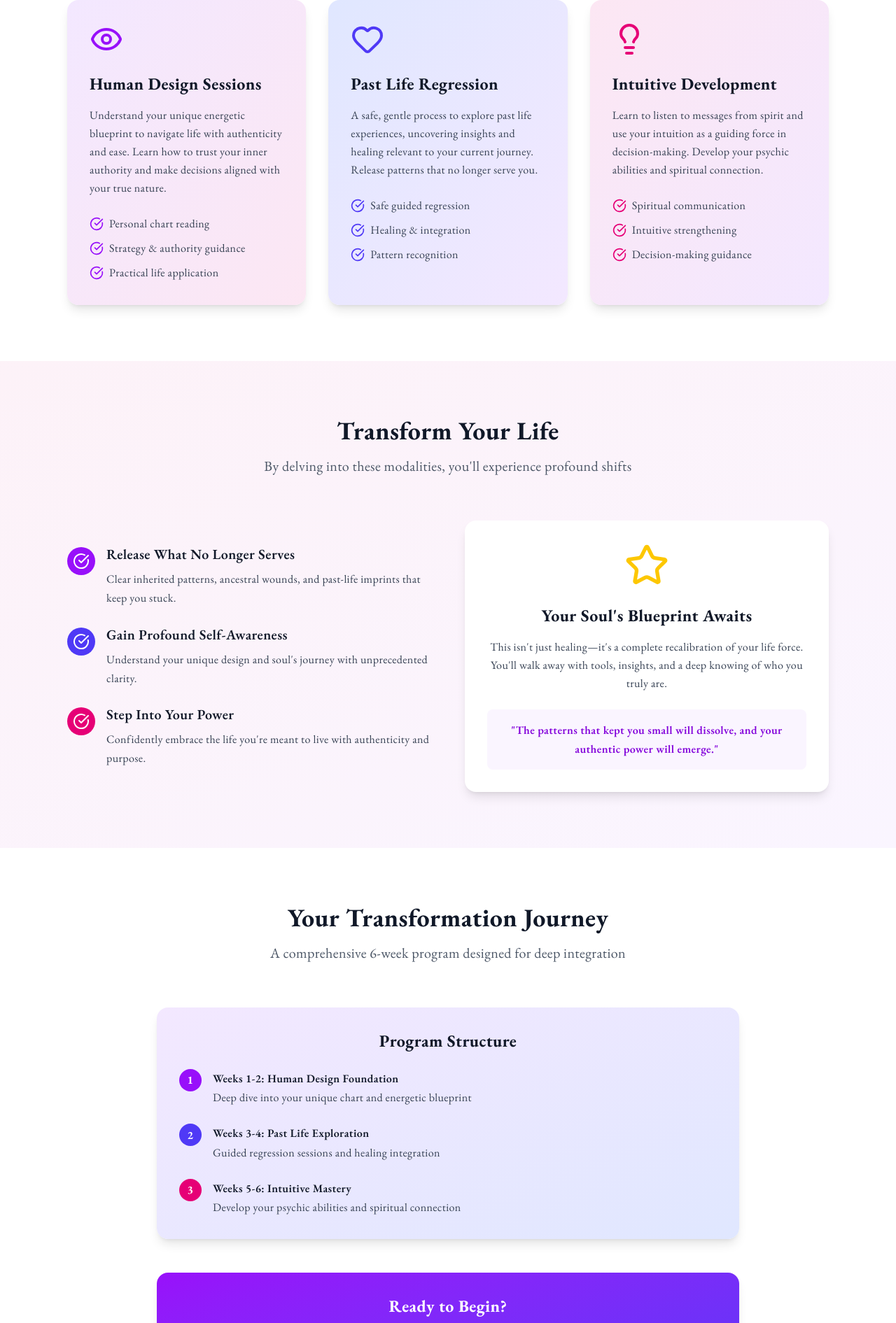
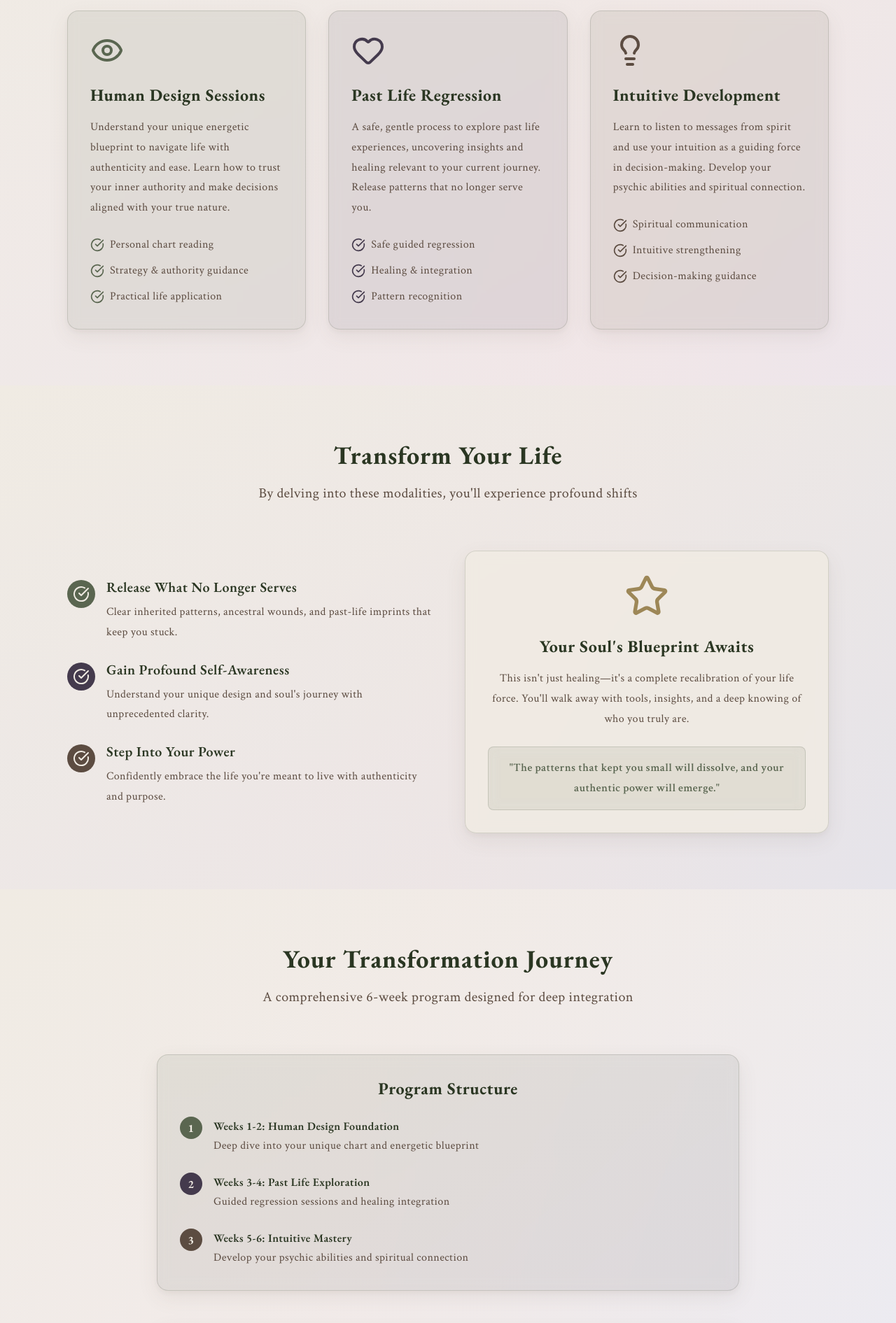
Before and after one commit to Avexel-Web-Design/NadiaElmagrabi, a Next.js app: page /embody-your-souls-purpose in a window 1280 px wide. Shown: the part 733-2624 px from the top of the page at 70% size. Built offline with nearby package versions, Linux system fonts and the light colour scheme.

Commit message:
Some sections stil need reworkimg but improvements

```diff
--- a/src/app/components/sections/embody-souls-purpose/BenefitsSection.tsx
+++ b/src/app/components/sections/embody-souls-purpose/BenefitsSection.tsx
@@ -5,7 +5,7 @@ import { CheckCircle, Star } from 'lucide-react';
 
 export default function BenefitsSection() {
   return (
-    <section className="py-20 bg-gradient-to-br from-pink-50 to-purple-50">
+    <section className="py-20 bg-gradient-to-br from-cream to-sage/10">
       <div className="max-w-6xl mx-auto px-4 sm:px-6 lg:px-8">
         <motion.div
           initial={{ opacity: 0, y: 20 }}
@@ -14,10 +14,10 @@ export default function BenefitsSection() {
           transition={{ duration: 0.8 }}
           className="text-center mb-16"
         >
-          <h2 className="text-3xl md:text-4xl font-bold text-gray-900 mb-4">
+          <h2 className="text-3xl md:text-4xl font-bold sacred-text text-forest mb-4">
             Transform Your Life
           </h2>
-          <p className="text-xl text-gray-600">
+          <p className="text-xl text-earth body-text">
             By delving into these modalities, you'll experience profound shifts
           </p>
         </motion.div>
@@ -31,30 +31,30 @@ export default function BenefitsSection() {
           >
             <ul className="space-y-6">
               <li className="flex items-start gap-4">
-                <div className="bg-purple-600 rounded-full p-2 mt-1">
-                  <CheckCircle className="w-6 h-6 text-white" />
+                <div className="bg-sage rounded-full p-2 mt-1">
+                  <CheckCircle className="w-6 h-6 text-cream" />
                 </div>
                 <div>
-                  <h3 className="text-xl font-semibold text-gray-900 mb-2">Release What No Longer Serves</h3>
-                  <p className="text-gray-700">Clear inherited patterns, ancestral wounds, and past-life imprints that keep you stuck.</p>
+                  <h3 className="text-xl font-semibold sacred-text text-forest mb-2">Release What No Longer Serves</h3>
+                  <p className="text-earth body-text">Clear inherited patterns, ancestral wounds, and past-life imprints that keep you stuck.</p>
                 </div>
               </li>
               <li className="flex items-start gap-4">
-                <div className="bg-indigo-600 rounded-full p-2 mt-1">
-                  <CheckCircle className="w-6 h-6 text-white" />
+                <div className="bg-amethyst rounded-full p-2 mt-1">
+                  <CheckCircle className="w-6 h-6 text-cream" />
                 </div>
                 <div>
-                  <h3 className="text-xl font-semibold text-gray-900 mb-2">Gain Profound Self-Awareness</h3>
-                  <p className="text-gray-700">Understand your unique design and soul's journey with unprecedented clarity.</p>
+                  <h3 className="text-xl font-semibold sacred-text text-forest mb-2">Gain Profound Self-Awareness</h3>
+                  <p className="text-earth body-text">Understand your unique design and soul's journey with unprecedented clarity.</p>
                 </div>
               </li>
               <li className="flex items-start gap-4">
-                <div className="bg-pink-600 rounded-full p-2 mt-1">
-                  <CheckCircle className="w-6 h-6 text-white" />
+                <div className="bg-earth rounded-full p-2 mt-1">
+                  <CheckCircle className="w-6 h-6 text-cream" />
                 </div>
                 <div>
-                  <h3 className="text-xl font-semibold text-gray-900 mb-2">Step Into Your Power</h3>
-                  <p className="text-gray-700">Confidently embrace the life you're meant to live with authenticity and purpose.</p>
+                  <h3 className="text-xl font-semibold sacred-text text-forest mb-2">Step Into Your Power</h3>
+                  <p className="text-earth body-text">Confidently embrace the life you're meant to live with authenticity and purpose.</p>
                 </div>
               </li>
             </ul>
@@ -65,18 +65,18 @@ export default function BenefitsSection() {
             whileInView={{ opacity: 1, x: 0 }}
             viewport={{ once: true }}
             transition={{ duration: 0.8 }}
-            className="bg-white p-8 rounded-2xl shadow-lg"
+            className="bg-cream/80 backdrop-blur-sm p-8 rounded-2xl divine-shadow mystical-border"
           >
             <div className="text-center">
-              <Star className="w-16 h-16 text-yellow-400 mx-auto mb-6" />
-              <h3 className="text-2xl font-bold text-gray-900 mb-4">
+              <Star className="w-16 h-16 text-gold mx-auto mb-6" />
+              <h3 className="text-2xl font-bold sacred-text text-forest mb-4">
                 Your Soul's Blueprint Awaits
               </h3>
-              <p className="text-gray-700 mb-6 leading-relaxed">
+              <p className="text-earth body-text mb-6 leading-relaxed">
                 This isn't just healing—it's a complete recalibration of your life force. You'll walk away with tools, insights, and a deep knowing of who you truly are.
               </p>
-              <div className="bg-purple-50 p-4 rounded-lg">
-                <p className="text-purple-700 font-semibold">
+              <div className="bg-sage/10 backdrop-blur-sm p-4 rounded-lg mystical-border">
+                <p className="text-sage font-semibold body-text">
                   "The patterns that kept you small will dissolve, and your authentic power will emerge."
                 </p>
               </div>
--- a/src/app/components/sections/embody-souls-purpose/ModalitiesSection.tsx
+++ b/src/app/components/sections/embody-souls-purpose/ModalitiesSection.tsx
@@ -5,7 +5,7 @@ import { CheckCircle, Eye, Heart, Lightbulb } from 'lucide-react';
 
 export default function ModalitiesSection() {
   return (
-    <section className="py-20 bg-white">
+    <section className="py-20 bg-gradient-to-br from-cream to-clay/10">
       <div className="max-w-6xl mx-auto px-4 sm:px-6 lg:px-8">
         <motion.div
           initial={{ opacity: 0, y: 20 }}
@@ -14,10 +14,10 @@ export default function ModalitiesSection() {
           transition={{ duration: 0.8 }}
           className="text-center mb-16"
         >
-          <h2 className="text-3xl md:text-4xl font-bold text-gray-900 mb-4">
+          <h2 className="text-3xl md:text-4xl font-bold sacred-text text-forest mb-4">
             What's Included
           </h2>
-          <p className="text-xl text-gray-600">
+          <p className="text-xl text-earth body-text">
             Three powerful modalities combined for deep transformation
           </p>
         </motion.div>
@@ -29,26 +29,26 @@ export default function ModalitiesSection() {
             whileInView={{ opacity: 1, y: 0 }}
             viewport={{ once: true }}
             transition={{ duration: 0.8, delay: 0.1 }}
-            className="bg-gradient-to-br from-purple-100 to-pink-100 p-8 rounded-2xl shadow-lg"
+            className="bg-sage/10 backdrop-blur-sm p-8 rounded-2xl divine-shadow mystical-border"
           >
-            <Eye className="w-12 h-12 text-purple-600 mb-6" />
-            <h3 className="text-2xl font-bold text-gray-900 mb-4">
+            <Eye className="w-12 h-12 text-sage mb-6" />
+            <h3 className="text-2xl font-bold sacred-text text-forest mb-4">
               Human Design Sessions
             </h3>
-            <p className="text-gray-700 mb-6 leading-relaxed">
+            <p className="text-earth body-text mb-6 leading-relaxed">
               Understand your unique energetic blueprint to navigate life with authenticity and ease. Learn how to trust your inner authority and make decisions aligned with your true nature.
             </p>
-            <ul className="space-y-2 text-gray-700">
+            <ul className="space-y-2 text-earth body-text">
               <li className="flex items-center gap-2">
-                <CheckCircle className="w-5 h-5 text-purple-600" />
+                <CheckCircle className="w-5 h-5 text-sage" />
                 <span>Personal chart reading</span>
               </li>
               <li className="flex items-center gap-2">
-                <CheckCircle className="w-5 h-5 text-purple-600" />
+                <CheckCircle className="w-5 h-5 text-sage" />
                 <span>Strategy & authority guidance</span>
               </li>
               <li className="flex items-center gap-2">
-                <CheckCircle className="w-5 h-5 text-purple-600" />
+                <CheckCircle className="w-5 h-5 text-sage" />
                 <span>Practical life application</span>
               </li>
             </ul>
@@ -60,26 +60,26 @@ export default function ModalitiesSection() {
             whileInView={{ opacity: 1, y: 0 }}
             viewport={{ once: true }}
             transition={{ duration: 0.8, delay: 0.2 }}
-            className="bg-gradient-to-br from-indigo-100 to-purple-100 p-8 rounded-2xl shadow-lg"
+            className="bg-amethyst/10 backdrop-blur-sm p-8 rounded-2xl divine-shadow mystical-border"
           >
-            <Heart className="w-12 h-12 text-indigo-600 mb-6" />
-            <h3 className="text-2xl font-bold text-gray-900 mb-4">
+            <Heart className="w-12 h-12 text-amethyst mb-6" />
+            <h3 className="text-2xl font-bold sacred-text text-forest mb-4">
               Past Life Regression
             </h3>
-            <p className="text-gray-700 mb-6 leading-relaxed">
+            <p className="text-earth body-text mb-6 leading-relaxed">
               A safe, gentle process to explore past life experiences, uncovering insights and healing relevant to your current journey. Release patterns that no longer serve you.
             </p>
-            <ul className="space-y-2 text-gray-700">
+            <ul className="space-y-2 text-earth body-text">
               <li className="flex items-center gap-2">
-                <CheckCircle className="w-5 h-5 text-indigo-600" />
+                <CheckCircle className="w-5 h-5 text-amethyst" />
                 <span>Safe guided regression</span>
               </li>
               <li className="flex items-center gap-2">
-                <CheckCircle className="w-5 h-5 text-indigo-600" />
+                <CheckCircle className="w-5 h-5 text-amethyst" />
                 <span>Healing & integration</span>
               </li>
               <li className="flex items-center gap-2">
-                <CheckCircle className="w-5 h-5 text-indigo-600" />
+                <CheckCircle className="w-5 h-5 text-amethyst" />
                 <span>Pattern recognition</span>
               </li>
             </ul>
@@ -91,26 +91,26 @@ export default function ModalitiesSection() {
             whileInView={{ opacity: 1, y: 0 }}
             viewport={{ once: true }}
             transition={{ duration: 0.8, delay: 0.3 }}
-            className="bg-gradient-to-br from-pink-100 to-purple-100 p-8 rounded-2xl shadow-lg"
+            className="bg-earth/10 backdrop-blur-sm p-8 rounded-2xl divine-shadow mystical-border"
           >
-            <Lightbulb className="w-12 h-12 text-pink-600 mb-6" />
-            <h3 className="text-2xl font-bold text-gray-900 mb-4">
+            <Lightbulb className="w-12 h-12 text-earth mb-6" />
+            <h3 className="text-2xl font-bold sacred-text text-forest mb-4">
               Intuitive Development
             </h3>
-            <p className="text-gray-700 mb-6 leading-relaxed">
+            <p className="text-earth body-text mb-6 leading-relaxed">
               Learn to listen to messages from spirit and use your intuition as a guiding force in decision-making. Develop your psychic abilities and spiritual connection.
             </p>
-            <ul className="space-y-2 text-gray-700">
+            <ul className="space-y-2 text-earth body-text">
               <li className="flex items-center gap-2">
-                <CheckCircle className="w-5 h-5 text-pink-600" />
+                <CheckCircle className="w-5 h-5 text-earth" />
                 <span>Spiritual communication</span>
               </li>
               <li className="flex items-center gap-2">
-                <CheckCircle className="w-5 h-5 text-pink-600" />
+                <CheckCircle className="w-5 h-5 text-earth" />
                 <span>Intuitive strengthening</span>
               </li>
               <li className="flex items-center gap-2">
-                <CheckCircle className="w-5 h-5 text-pink-600" />
+                <CheckCircle className="w-5 h-5 text-earth" />
                 <span>Decision-making guidance</span>
               </li>
             </ul>
--- a/src/app/components/sections/embody-souls-purpose/ProgramStructureSection.tsx
+++ b/src/app/components/sections/embody-souls-purpose/ProgramStructureSection.tsx
@@ -6,7 +6,7 @@ import { ArrowRight } from 'lucide-react';
 
 export default function ProgramStructureSection() {
   return (
-    <section className="py-20 bg-white">
+    <section className="py-20 bg-gradient-to-br from-cream to-sage/5">
       <div className="max-w-4xl mx-auto px-4 sm:px-6 lg:px-8">
         <motion.div
           initial={{ opacity: 0, y: 20 }}
@@ -15,36 +15,36 @@ export default function ProgramStructureSection() {
           transition={{ duration: 0.8 }}
           className="text-center mb-16"
         >
-          <h2 className="text-3xl md:text-4xl font-bold text-gray-900 mb-4">
+          <h2 className="text-3xl md:text-4xl font-bold sacred-text text-forest mb-4">
             Your Transformation Journey
           </h2>
-          <p className="text-xl text-gray-600">
+          <p className="text-xl text-earth body-text">
             A comprehensive 6-week program designed for deep integration
           </p>
         </motion.div>
 
-        <div className="bg-gradient-to-br from-purple-100 to-indigo-100 p-8 rounded-2xl shadow-lg mb-12">
-          <h3 className="text-2xl font-bold text-gray-900 mb-6 text-center">Program Structure</h3>
+        <div className="bg-gradient-to-br from-sage/10 to-amethyst/10 backdrop-blur-sm p-8 rounded-2xl divine-shadow mystical-border mb-12">
+          <h3 className="text-2xl font-bold sacred-text text-forest mb-6 text-center">Program Structure</h3>
           <div className="space-y-6">
             <div className="flex items-start gap-4">
-              <div className="bg-purple-600 text-white rounded-full w-8 h-8 flex items-center justify-center font-bold">1</div>
+              <div className="bg-sage text-cream rounded-full w-8 h-8 flex items-center justify-center font-bold sacred-text">1</div>
               <div>
-                <h4 className="font-semibold text-gray-900">Weeks 1-2: Human Design Foundation</h4>
-                <p className="text-gray-700">Deep dive into your unique chart and energetic blueprint</p>
+                <h4 className="font-semibold sacred-text text-forest">Weeks 1-2: Human Design Foundation</h4>
+                <p className="text-earth body-text">Deep dive into your unique chart and energetic blueprint</p>
               </div>
             </div>
             <div className="flex items-start gap-4">
-              <div className="bg-indigo-600 text-white rounded-full w-8 h-8 flex items-center justify-center font-bold">2</div>
+              <div className="bg-amethyst text-cream rounded-full w-8 h-8 flex items-center justify-center font-bold sacred-text">2</div>
               <div>
-                <h4 className="font-semibold text-gray-900">Weeks 3-4: Past Life Exploration</h4>
-                <p className="text-gray-700">Guided regression sessions and healing integration</p>
+                <h4 className="font-semibold sacred-text text-forest">Weeks 3-4: Past Life Exploration</h4>
+                <p className="text-earth body-text">Guided regression sessions and healing integration</p>
               </div>
             </div>
             <div className="flex items-start gap-4">
-              <div className="bg-pink-600 text-white rounded-full w-8 h-8 flex items-center justify-center font-bold">3</div>
+              <div className="bg-earth text-cream rounded-full w-8 h-8 flex items-center justify-center font-bold sacred-text">3</div>
               <div>
-                <h4 className="font-semibold text-gray-900">Weeks 5-6: Intuitive Mastery</h4>
-                <p className="text-gray-700">Develop your psychic abilities and spiritual connection</p>
+                <h4 className="font-semibold sacred-text text-forest">Weeks 5-6: Intuitive Mastery</h4>
+                <p className="text-earth body-text">Develop your psychic abilities and spiritual connection</p>
               </div>
             </div>
           </div>
@@ -57,19 +57,19 @@ export default function ProgramStructureSection() {
           transition={{ duration: 0.8, delay: 0.2 }}
           className="text-center"
         >
-          <div className="bg-gradient-to-br from-purple-600 to-indigo-600 text-white p-8 rounded-2xl shadow-lg">
-            <h3 className="text-2xl font-bold mb-4">Ready to Begin?</h3>
-            <p className="text-purple-100 mb-6 text-lg">
+          <div className="earth-gradient text-cream p-8 rounded-2xl divine-shadow">
+            <h3 className="text-2xl font-bold sacred-text mb-4">Ready to Begin?</h3>
+            <p className="text-cream/90 body-text mb-6 text-lg">
               Your transformational journey starts with a single step
             </p>
             <Link
               href="https://www.groupregressionsession.com/offers/Loa3JMLQ/checkout"
-              className="bg-white text-purple-600 px-8 py-4 rounded-full font-semibold text-lg hover:bg-gray-100 transition-all duration-300 inline-flex items-center gap-2"
+              className="bg-cream text-forest px-8 py-4 rounded-full font-semibold sacred-text text-lg hover:bg-cream/90 transition-all duration-300 inline-flex items-center gap-2"
             >
               Your Transformational Journey Starts Here <ArrowRight className="w-5 h-5" />
             </Link>
             <div className="mt-6">
-              <p className="text-purple-100 text-sm">
+              <p className="text-cream/80 body-text text-sm">
                 Investment varies by program length • Payment plans available • 100% satisfaction guarantee
               </p>
             </div>
```
Also changed, not shown: src/app/components/sections/embody-souls-purpose/EmbodyHeroSection.tsx (+4 -4 lines), src/app/components/sections/plr-ebook/ChapterBreakdownSection.tsx (+7 -7 lines), src/app/components/sections/plr-ebook/PLRFeaturesSection.tsx (+6 -6 lines), src/app/components/sections/plr-ebook/PLRFinalCTASection.tsx (+8 -8 lines), src/app/components/sections/plr-ebook/PLRHeroSection.tsx (+25 -25 lines), src/app/components/sections/resources/FreeResourcesSection.tsx (+9 -9 lines).
